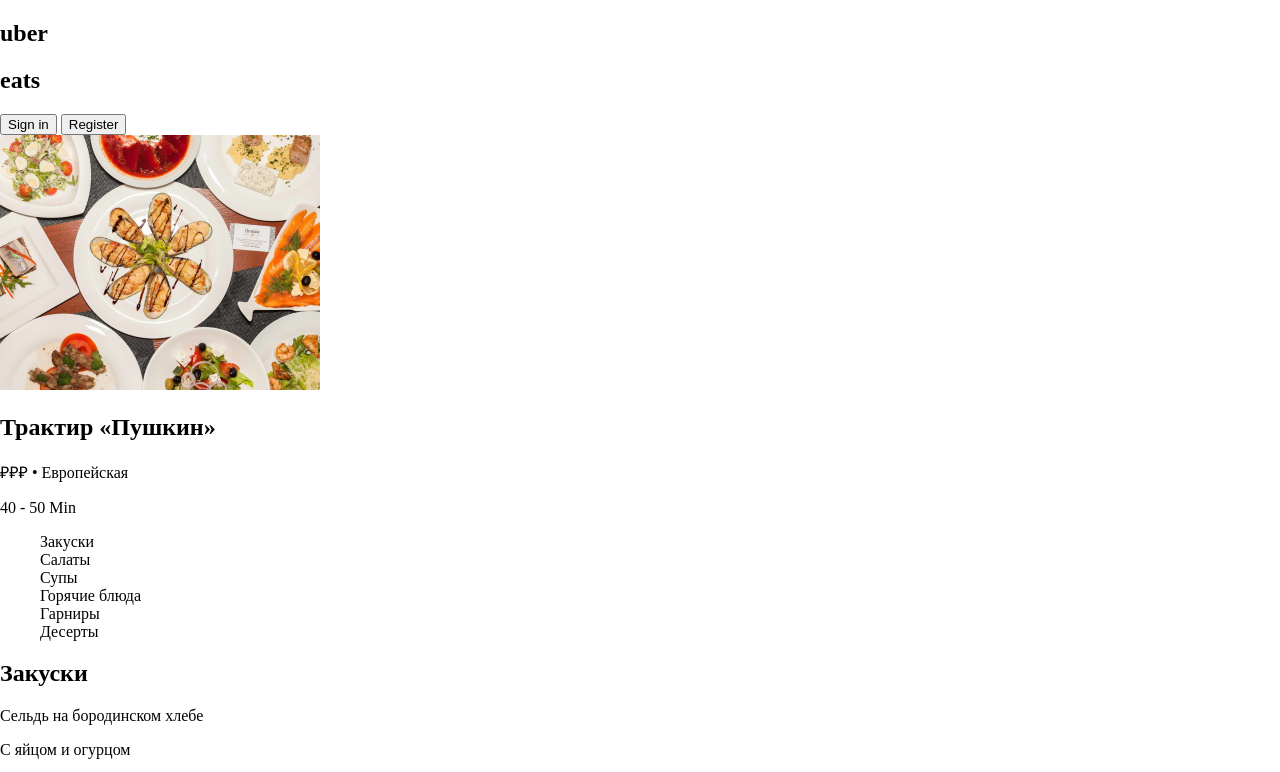
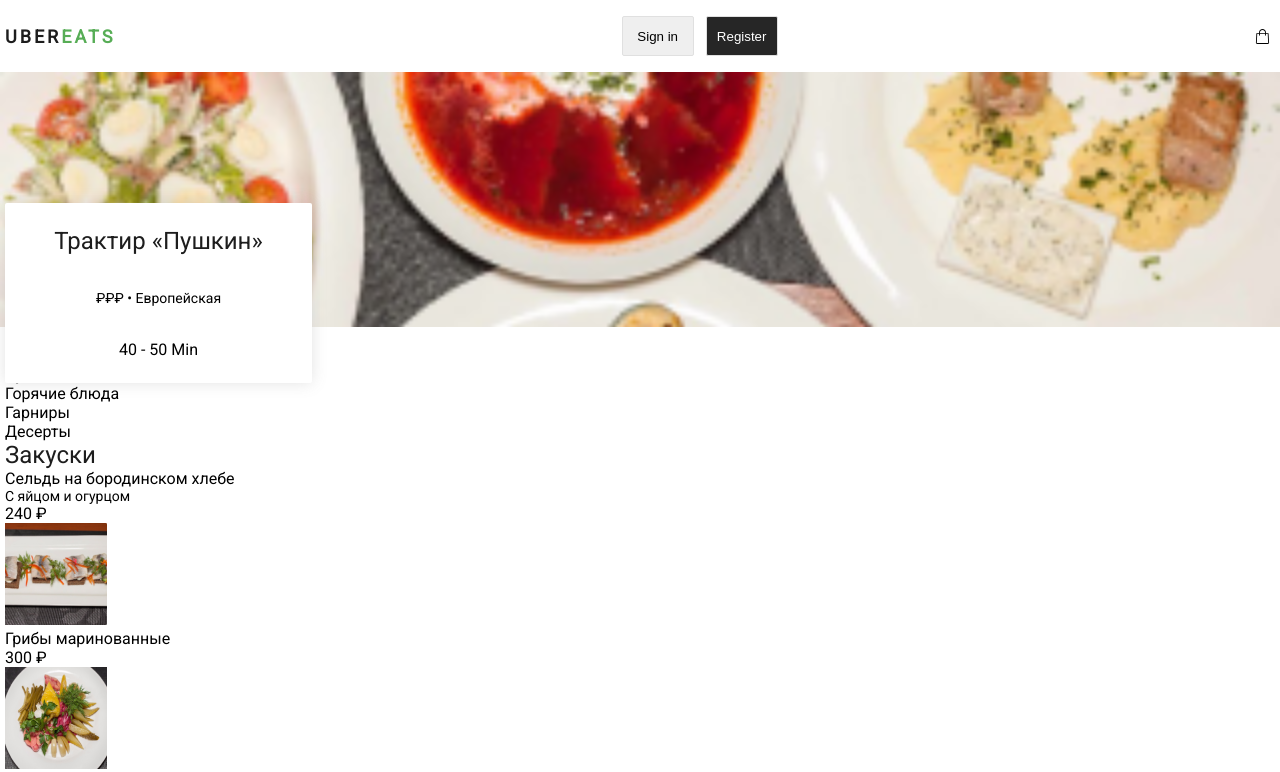
Before and after one commit to gulliish/exem, a plain HTML site: page index.html in a window 1280 px wide. Shown: the top 772 px of the page. Drawn offline with Linux system fonts and the light colour scheme.

Commit message:
added styles for header

```diff
--- a/index.html
+++ b/index.html
@@ -4,7 +4,7 @@
     <meta charset="UTF-8">
     <meta http-equiv="X-UA-Compatible" content="IE=edge">
     <meta name="viewport" content="width=device-width, initial-scale=1.0">
-    <title>Document</title>
+    <title>UberEats</title>
     <link rel="stylesheet" href="./styles/base.css">
     <link rel="stylesheet" href="./styles/style.css">
     <link rel="preconnect" href="https://fonts.googleapis.com">
@@ -14,11 +14,16 @@
 <body>
     <header>
         <section class="section header__first-section">
+            <div class="part title part">
                 <h1 class="title first-section__title">uber </h1>
                 <h1 class="next-title first-section__title">eats</h1>
+            </div>
+            <div class="part btn-part">
                 <button class="btn header__button">Sign in </button>
                 <button class="btn header__button-second">Register</button>
-            <svg version="1.1"
+            </div>
+            <svg class="icon-bag"
+            version="1.1"
             id="Layer_1"
             xmlns="http://www.w3.org/2000/svg"
             xmlns:xlink="http://www.w3.org/1999/xlink"
@@ -35,15 +40,16 @@
                 c-0.973,1.026-2.339,1.615-3.751,1.615H733.405c-1.37,0-2.707-0.558-3.672-1.534c-0.942-0.95-1.483-2.257-1.492-3.597l5.423-114.806
                 h24.731v15.173c0,3.309,2.682,5.991,5.991,5.991c3.309,0,5.991-2.682,5.991-5.991v-15.173h67.917v15.173
                 c0,3.309,2.682,5.991,5.991,5.991c3.309,0,5.99-2.682,5.99-5.991v-15.173h23.321l6.313,114.49
-                C879.99,979.98,879.478,981.377,878.507,982.402z" fill="white"></path>
+                C879.99,979.98,879.478,981.377,878.507,982.402z"></path>
                 </svg>
         </section>
         <section class="section header__second-section">
-            <img src="./assets/first.png" alt="meal">
-            <div second-section__content>
+            <div class="header__img">
+                <div class=" second-section__content">
                     <h1 class="title content__title">Трактир «Пушкин»</h1>
                     <p class="secondary-text content__text">₽₽₽ • Европейская</p>
                     <div class="content__num">40 - 50 Min</div>
+                </div>
             </div>
         </section>
         <section class="section header__third-section">
--- a/styles/base.css
+++ b/styles/base.css
@@ -6,19 +6,22 @@
     --second-font-color:#626262;
     --fonts: 'Roboto', sans-serif;
     --main-font-weight: 400;
-    --text-fomt-size: 14px;
+    --text-font-size: 14px;
     --text-line-height: 24px;
     --secondary-font-size: 13px;
+    --secondary-line-heihgt:16px;
     --price-font-size: 15px;
     --list-font-size: 16px;
 }
 
 *{
+    margin: 0;
+    padding: 0;
     box-sizing: border-box
 }
-body{
-    margin: 0;
-    padding: 0;
+h1,h2,h3,div,p,a,li,ul,ol{
+    font-family: var(--fonts);
+    font-weight: var(--main-font-weight);
 }
 ul, ol{
     list-style: none;
--- a/styles/style.css
+++ b/styles/style.css
@@ -0,0 +1,139 @@
+.section {
+    width: 100vw;
+    padding: 0 10px 0 5px;
+}
+.title {
+    color: var(--font-color);
+}
+.text {
+}
+.secondary-text {
+    font-size: var(--text-font-size);
+    line-height: var(--secondary-line-height);
+}
+.header__first-section {
+    height: 72px;
+    display: flex;
+    align-items: center;
+    justify-content: space-between;
+}
+.part{
+    display: flex;
+    align-items: center;
+    justify-content: space-between;
+}
+.first-section__title {
+    text-align: center;
+    font-size: 18px;
+    font-weight: 700;
+    letter-spacing: 3px;
+    text-transform: uppercase;
+}
+.next-title {
+    color: #57AD56;
+}
+.btn-part{
+    margin-left: 29px;
+    display: flex;
+    gap: 12px;
+}
+.btn {
+    width: 72px;
+    height: 40px;
+    border: 1px solid #E0E0E0;
+    border-radius: 2px;
+}
+.header__button-second {
+    color: #ffffff;
+    background-color: var(--footer-bg-color);
+}
+.header__second-section {
+    padding: 0;
+}
+.header__img{
+    position: relative;
+    width: 100vw;
+    height: 255px;
+    background-repeat: no-repeat;
+    background-size: cover;
+    background-image: url(../assets/first.png);
+    padding: 0 10px 0 5px;
+}
+.second-section__content{
+    position: absolute;
+    width: 307px;
+    height: 180px;
+    background-color: #ffffff;
+    box-shadow: 0px 0px 16px rgba(117, 117, 117, 0.2);
+    border-radius: 2px;
+    top: 131px;
+    text-align: center;
+    padding: 24px 0 24px 0;
+    display: flex;
+    flex-direction: column;
+    justify-content: space-between;
+}
+.content__title {
+    font-size: 24px;
+    line-height: 28px;
+}
+.content__text {
+}
+.content__num {
+}
+.header__third-section {
+}
+.third-section__nav {
+}
+.nav__list {
+}
+.list {
+}
+.main {
+}
+.main-section {
+}
+.main-section__title {
+}
+.section__cards {
+}
+.card__text {
+}
+.sebtext {
+}
+.price {
+}
+.img {
+}
+.footer__first-section {
+}
+.footer__title {
+}
+.footer__second-section {
+}
+.icon {
+}
+.footer__content {
+}
+.footer__content-first {
+}
+.footer__content-title {
+}
+.svg-part {
+}
+.footer__content-second {
+}
+.footer__text {
+}
+.footer__content-third {
+}
+.footer__third-section {
+}
+@media (max-width:320px) {
+    .icon-bag{
+        display: none;
+    }
+    .header__third-section {
+        display: none;
+    }
+}
```
Lines whose indentation alone changed are shown as unchanged.
